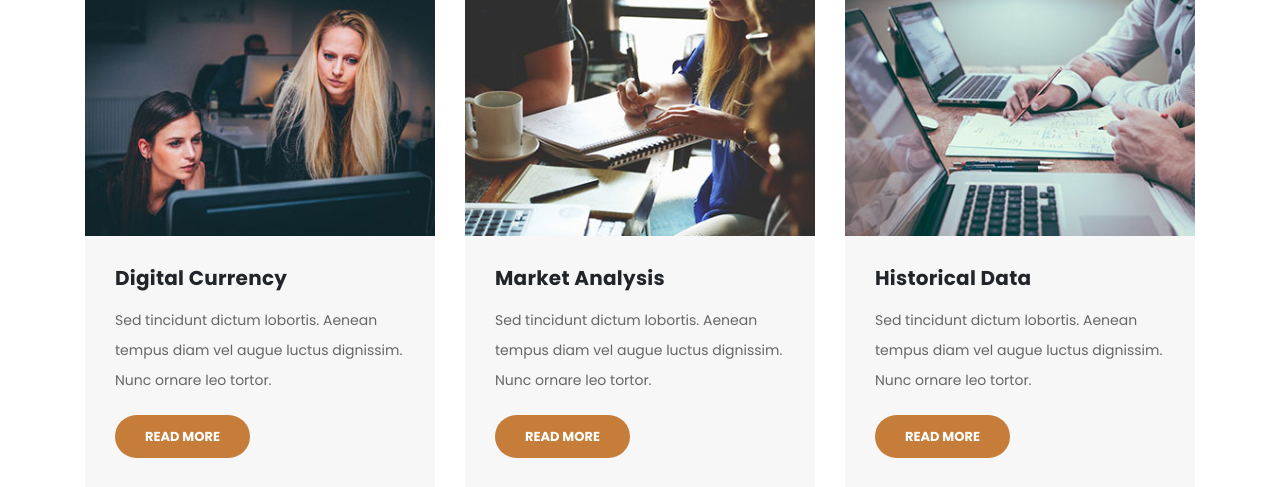
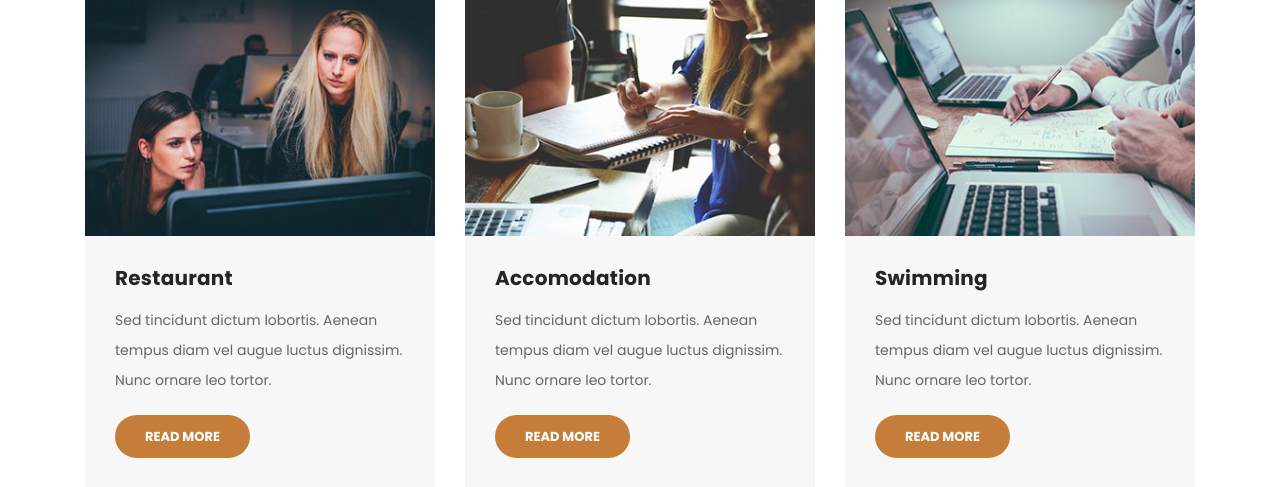
Before and after one commit to avosa/lemach, a Flask app: page / in a window 1280 px wide. Shown: the part 1247-1734 px from the top of the page. Run offline with Flask 2, Linux system fonts and the light colour scheme; grey boxes labelled with a size stand in for pictures from a placeholder-image service; parts of the project's set-up code (start-up, migrations or seed data) failed here and were passed over; some libraries are stand-ins or nearby versions.

Commit message:
Silly fixes

```diff
--- a/app/general/templates/index.html
+++ b/app/general/templates/index.html
@@ -128,7 +128,7 @@
           />
 
           <div class="down-content">
-            <h4>Digital Currency</h4>
+            <h4>Restaurant</h4>
             <p>
               Sed tincidunt dictum lobortis. Aenean tempus diam vel augue luctus
               dignissim. Nunc ornare leo tortor.
@@ -145,7 +145,7 @@
           />
 
           <div class="down-content">
-            <h4>Market Analysis</h4>
+            <h4>Accomodation</h4>
             <p>
               Sed tincidunt dictum lobortis. Aenean tempus diam vel augue luctus
               dignissim. Nunc ornare leo tortor.
@@ -162,7 +162,7 @@
           />
 
           <div class="down-content">
-            <h4>Historical Data</h4>
+            <h4>Swimming</h4>
             <p>
               Sed tincidunt dictum lobortis. Aenean tempus diam vel augue luctus
               dignissim. Nunc ornare leo tortor.
```
